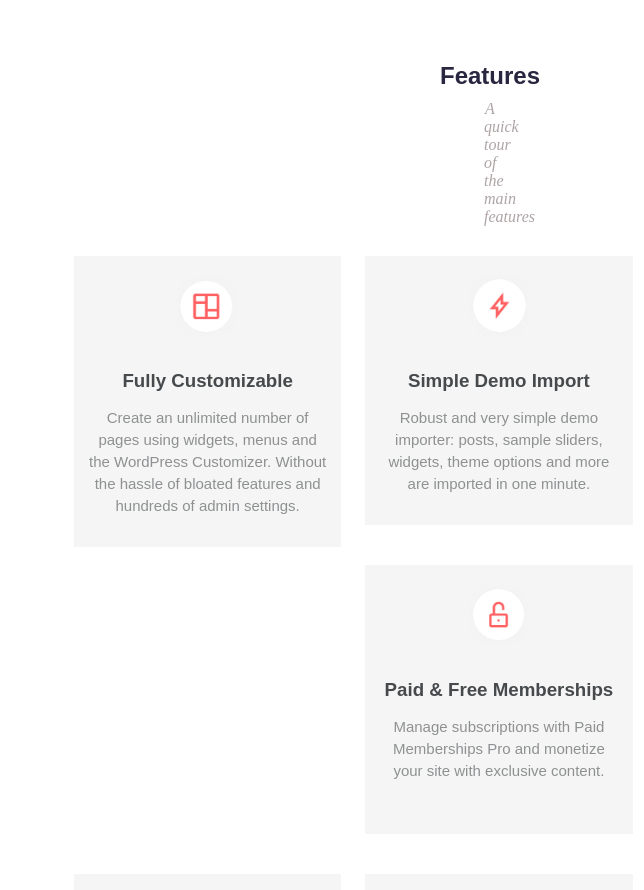
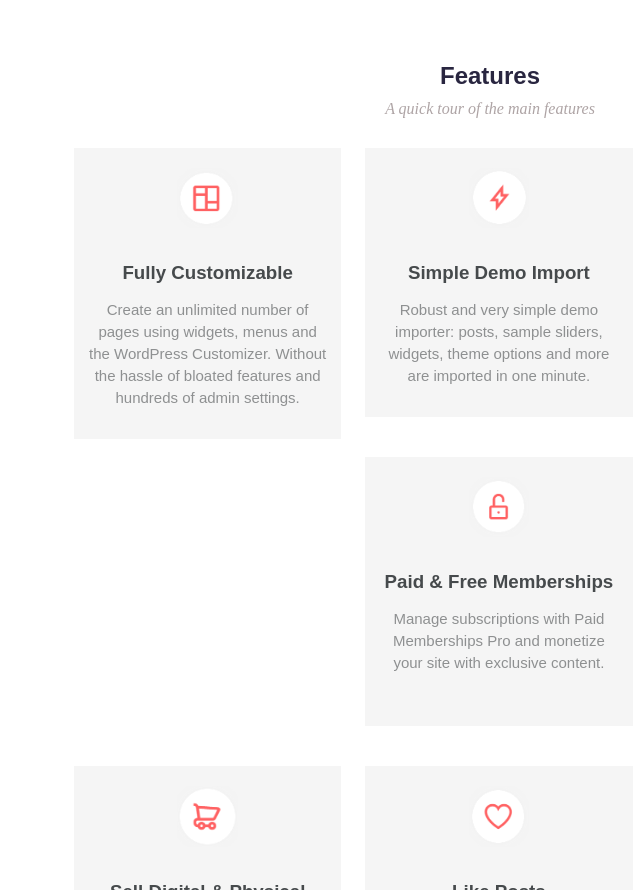
Before and after one commit to minhaz10007/gorgo, a plain HTML site: page index.html in a window 1280 px wide. Shown: the part 1321-2211 px from the top of the page, without its empty margins (150-794 px from the left). Drawn offline with Linux system fonts and the light colour scheme.

Commit message:
Update style.css

```diff
--- a/css/style.css
+++ b/css/style.css
@@ -117,6 +117,9 @@ header{
 	width: 65%;
 	text-align: center;
 }
+.f_text p{
+	padding: 10px 0;
+}
 .f_left{
 	overflow: hidden;
 }
@@ -126,7 +129,6 @@ header{
 	width: 29%;
 	float: left;
 	background-color: #f5f5f5;
-/*	border: 1px solid black;*/
 }
 .f_box1 img, .f_box2 img, .f_box3 img, .f_box4 img, .f_box5 img, .f_box6 img{
 	padding: 15px 0;
```
